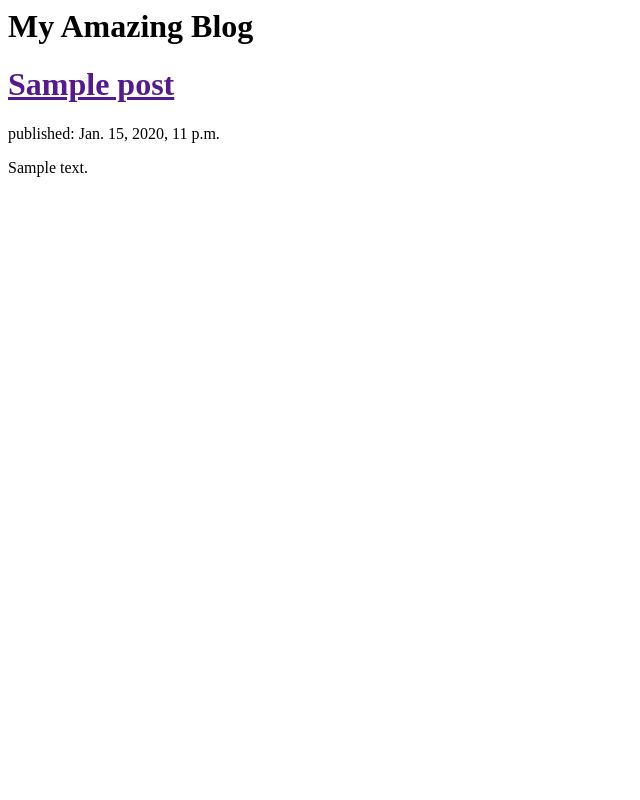
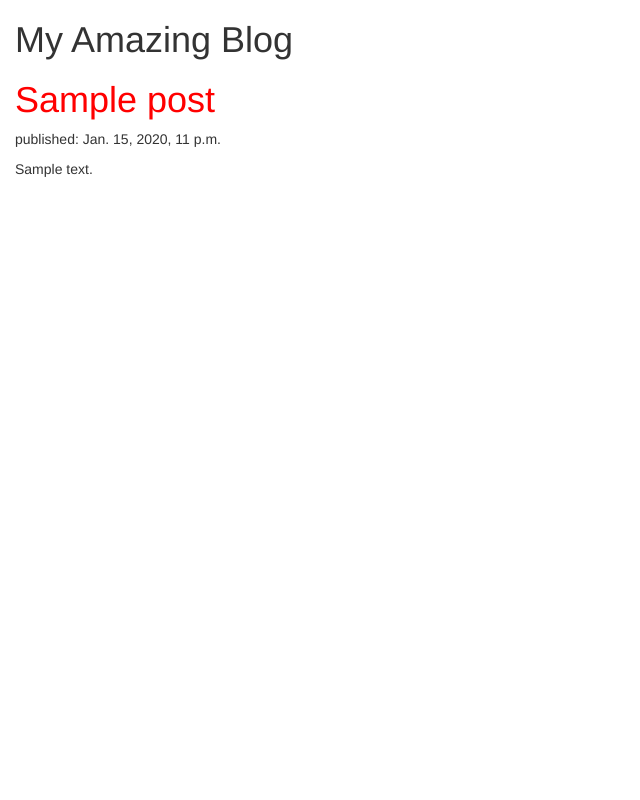
Before and after one commit to macdo5/my-first-blog, a Django app: template blog/templates/blog/post_list.html in a window 1280 px wide. Shown: the whole page, without its empty margins (0-640 px from the left). Run offline with Django 3.2, Linux system fonts and the light colour scheme; the template is opened without the code that fills it: values that come from a table or form of the project are taken from there, others are empty; tables that the repository leaves empty hold one stand-in row (values such as "Sample post"); some libraries are stand-ins or nearby versions.

Commit message:
added css files and loaded in post_list.html ;

```diff
--- /dev/null
+++ b/blog/static/css/blog.css
@@ -0,0 +1,7 @@
+h1 a {
+    color: #FF0000;
+}
+
+body {
+    padding-left: 15px;
+}
--- a/blog/templates/blog/post_list.html
+++ b/blog/templates/blog/post_list.html
@@ -1,6 +1,10 @@
+{% load staticfiles %}
 <html>
     <head>
         <title>My Super Blog</title>
+		<link rel="stylesheet" href="//maxcdn.bootstrapcdn.com/bootstrap/3.2.0/css/bootstrap.min.css">
+		<link rel="stylesheet" href="//maxcdn.bootstrapcdn.com/bootstrap/3.2.0/css/bootstrap-theme.min.css">
+		<link rel="stylesheet" href="{% static 'css/blog.css' %}">
     </head>
     <body>
         <h1> My Amazing Blog</h1>
```
